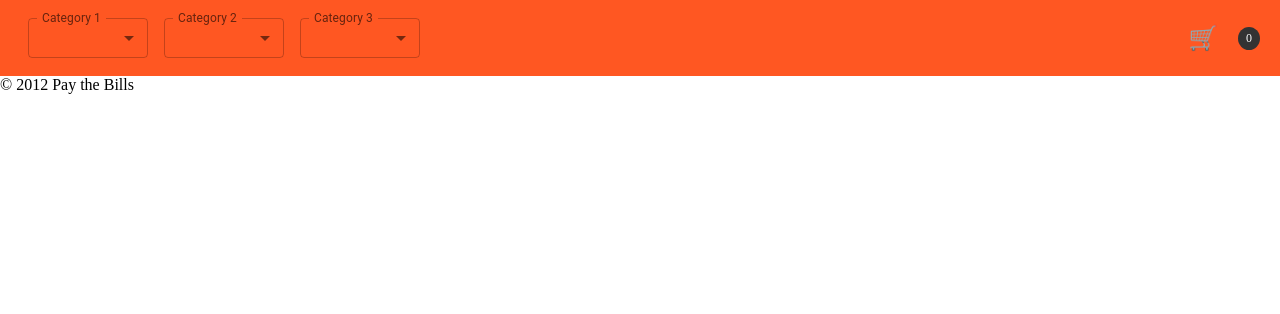
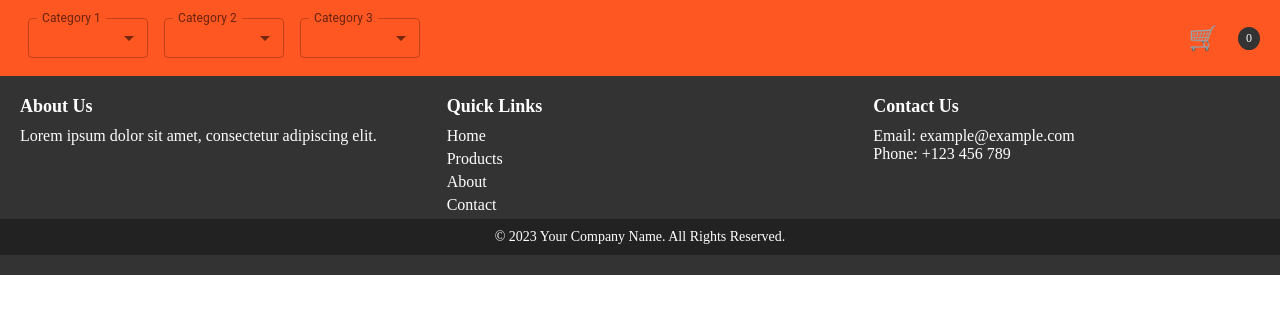
Before and after one commit to y2k-blip/e_comm_app, a React (Create React App) app: page /cart in a window 1280 px wide. Shown: the top 314 px of the page. Built offline with nearby package versions, Linux system fonts and the light colour scheme.

Commit message:
changed footer and styles

```diff
--- a/src/Components/Footer.tsx
+++ b/src/Components/Footer.tsx
@@ -1,15 +1,40 @@
-import React from 'react';
+import React from "react";
+import "./FooterStyles.css";
 
-interface FooterProps {
-  companyName: string;
-  year: number;
-}
-
-const Footer: React.FC<FooterProps> = ({ companyName, year }) => {
+const Footer: React.FC = () => {
   return (
-    <footer className="footer-content">
-      <div>
-        <p>&copy; {year} {companyName}</p>
+    <footer className="footer">
+      <div className="footer-content">
+        <div className="footer-section">
+          <h3>About Us</h3>
+          <p>Lorem ipsum dolor sit amet, consectetur adipiscing elit.</p>
+        </div>
+        <div className="footer-section">
+          <h3>Quick Links</h3>
+          <ul>
+            <li>
+              <a href="/">Home</a>
+            </li>
+            <li>
+              <a href="../Pages/ProductListingPage.tsx">Products</a>
+            </li>
+            <li>
+              <a href="/about">About</a>
+            </li>
+            <li>
+              <a href="/contact">Contact</a>
+            </li>
+          </ul>
+        </div>
+        <div className="footer-section">
+          <h3>Contact Us</h3>
+          <p>Email: example@example.com</p>
+          <p>Phone: +123 456 789</p>
+        </div>
+      </div>
+      <div className="footer-bottom">
+        &copy; {new Date().getFullYear()} Your Company Name. All Rights
+        Reserved.
       </div>
     </footer>
   );
--- /dev/null
+++ b/src/Components/FooterStyles.css
@@ -0,0 +1,44 @@
+/* src/components/Footer.css */
+
+.footer {
+    background-color: #333;
+    color: #fff;
+    padding: 20px 0;
+}
+
+.footer-content {
+  display: flex;
+  justify-content: space-around;
+  flex-wrap: wrap;
+}
+
+.footer-section {
+  flex: 1;
+  margin: 0 20px;
+}
+
+.footer-section h3 {
+  font-size: 18px;
+  margin-bottom: 10px;
+}
+
+.footer-section ul {
+  list-style-type: none;
+  padding: 0;
+}
+
+.footer-section ul li {
+  margin-bottom: 5px;
+}
+
+.footer-section a {
+  color: #fff;
+  text-decoration: none;
+}
+
+.footer-bottom {
+  text-align: center;
+  background-color: #222;
+  padding: 10px 0;
+  font-size: 14px;
+}
--- a/src/index.tsx
+++ b/src/index.tsx
@@ -24,8 +24,8 @@ root.render(
         ></Route>
         <Route path="/cart" element={<CartPage></CartPage>}></Route>
       </Routes>
+      <Footer></Footer>
     </BrowserRouter>
-    <Footer companyName={"Pay the Bills"} year={2012}></Footer>
   </React.StrictMode>
 );
 // If you want to start measuring performance in your app, pass a function
```
